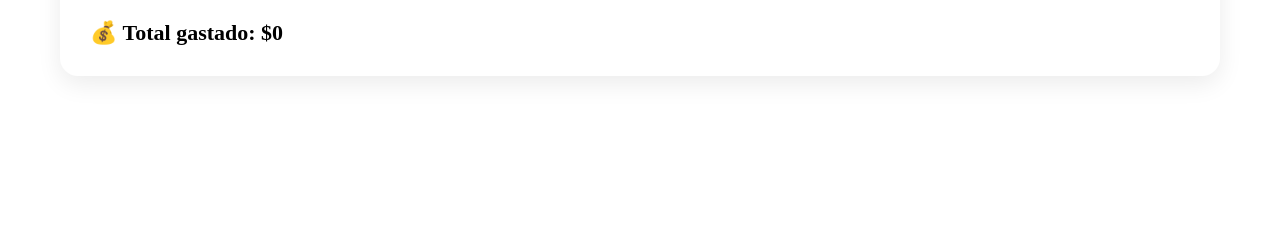
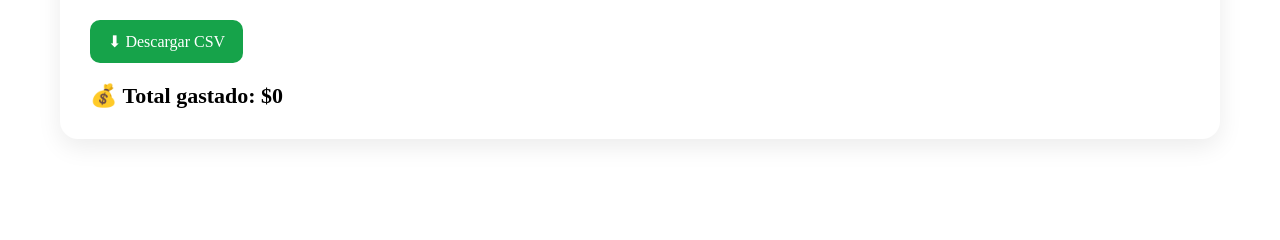
Before and after one commit to isarkan/rastreador_gastos, a Flask app: page / in a window 1280 px wide. Shown: the part 260-500 px from the top of the page. Run offline with Flask 3, Linux system fonts and the light colour scheme.

Commit message:
feat: exportar registros de gastos a CSV
- Se añadió opción en app.py para exportar/descargar los registros en archivo CSV
- Permite respaldar y compartir los datos de gastos fácilmente
- Mejora la portabilidad y análisis de la información fuera de la aplicación

```diff
--- a/app.py
+++ b/app.py
@@ -74,5 +74,28 @@ def delete_gasto(id):
     guardar_gastos(gastos)
     return redirect(url_for("index"))
 
+
+@app.route("/export/csv")
+def export_csv():
+    import csv
+    from flask import Response
+    gastos = cargar_gastos()
+
+    def generar():
+        from io import StringIO
+        output = StringIO()
+        writer = csv.writer(output)
+        writer.writerow(["id", "descripcion", "monto", "categoria", "fecha"])
+        for g in gastos:
+            writer.writerow([g["id"], g["descripcion"], g["monto"], g["categoria"], g["fecha"]])
+        return output.getvalue()
+
+    return Response(
+        generar(),
+        mimetype="text/csv",
+        headers={"Content-Disposition": "attachment; filename=reporte_gastos.csv"}
+    )
+
+
 if __name__ == "__main__":
     app.run(debug=True)
--- a/templates/index.html
+++ b/templates/index.html
@@ -45,6 +45,10 @@
             </tbody>
         </table>
 
+            <a href="/export/csv" style="display:inline-block;margin-top:20px;background:#16a34a;color:white;padding:12px 18px;border-radius:10px;text-decoration:none;">
+                ⬇ Descargar CSV
+            </a>
+
         <div class="total">
             💰 Total gastado: ${{ total }}
         </div>
```
